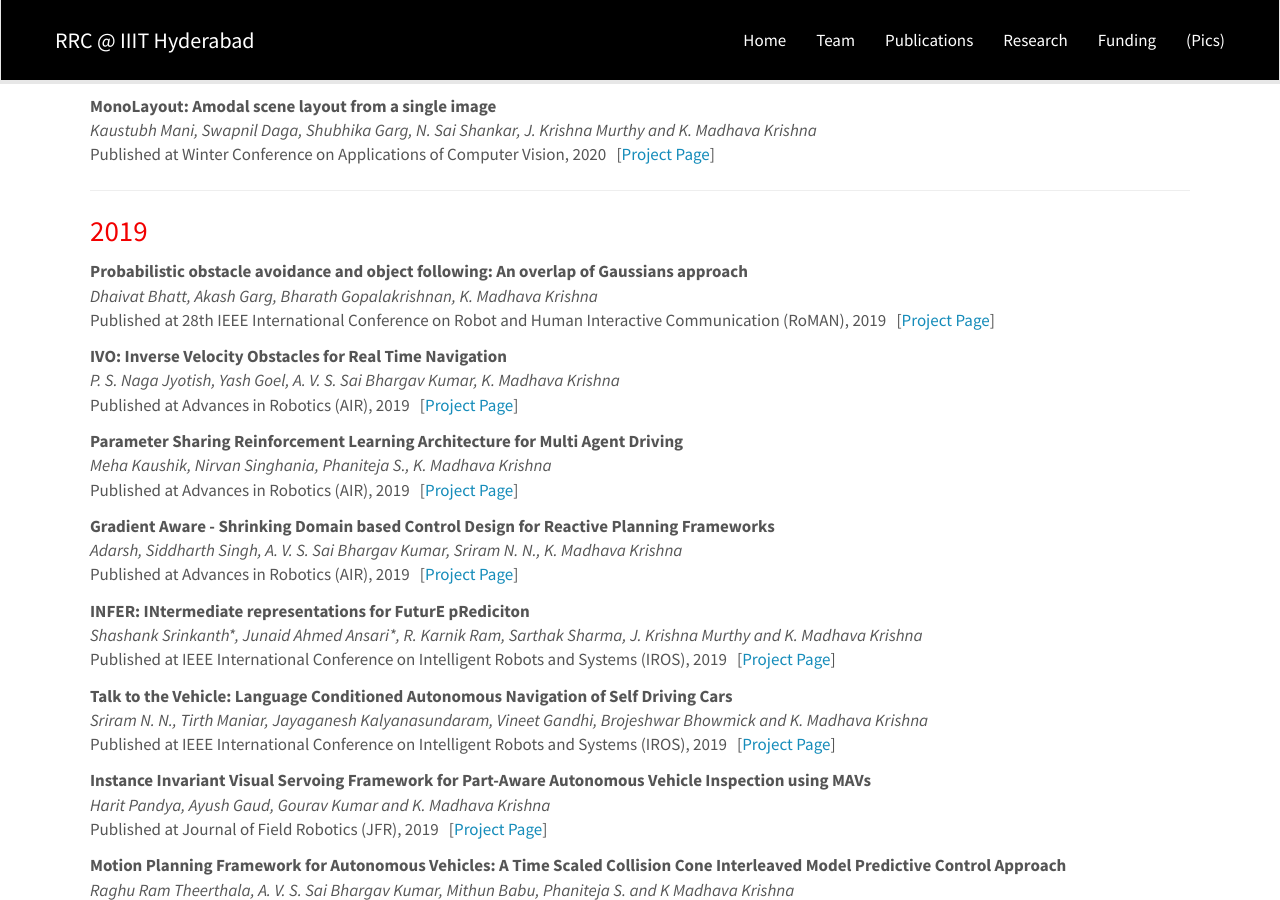
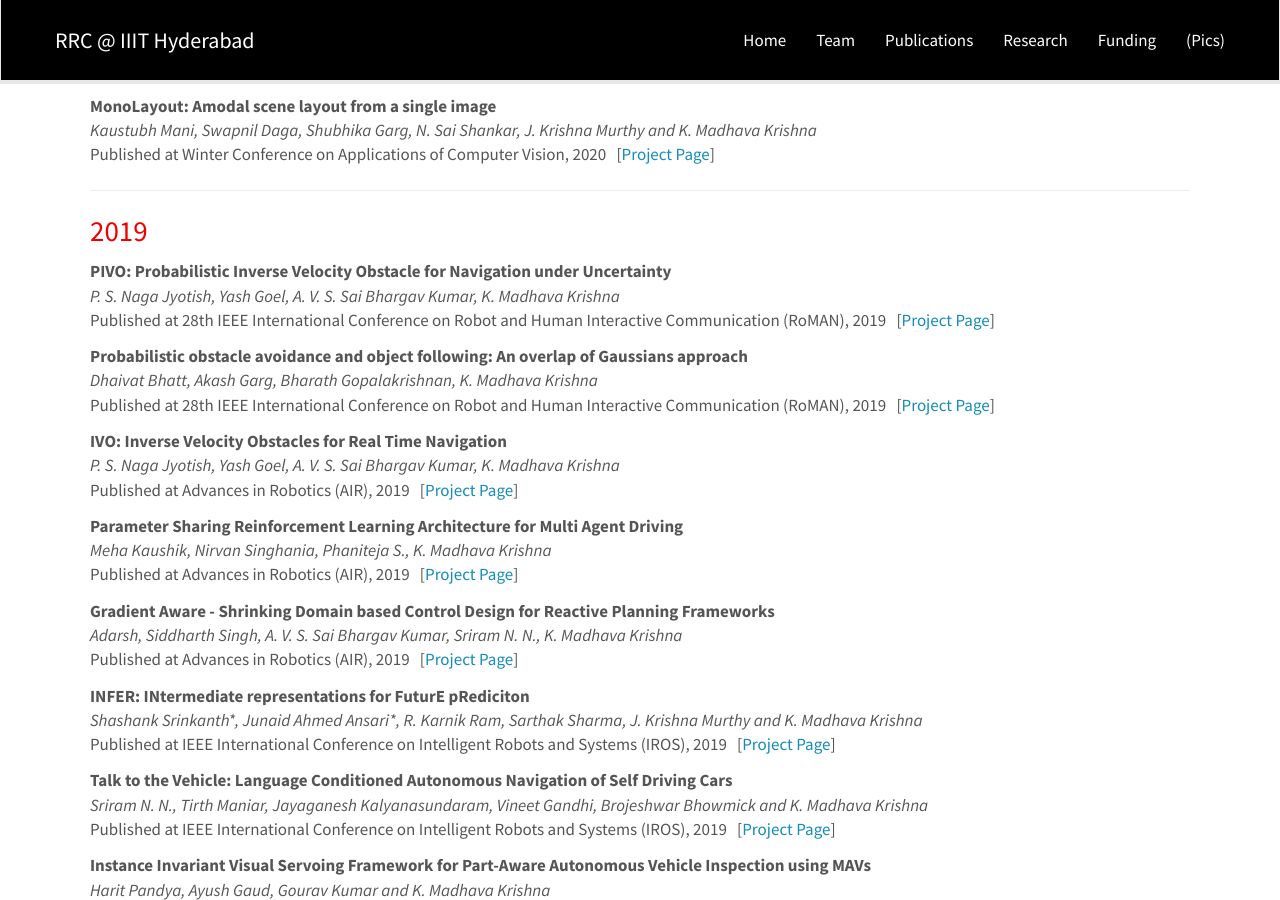
Before and after one commit to sakshammgupta/roboticsiiith.github.io, a Jekyll site: the page built from _pages/publications.md, in a window 1280 px wide and 900 px high, scrolled down 2179 px. Built offline with Jekyll 4.4.1, drawn with Linux system fonts in a browser that asks for light colours; nearby versions of some CDN libraries.

Commit message:
adding paper Jyotish_PIVO Probibilistic Inverse Velocity

```diff
--- a/_data/pubs/2019.yml
+++ b/_data/pubs/2019.yml
@@ -1,3 +1,11 @@
+- title: "PIVO: Probabilistic Inverse Velocity Obstacle for Navigation under Uncertainty"
+  authors: P. S. Naga Jyotish*, Yash Goel*, A. V. S. Sai Bhargav Kumar, K. Madhava Krishna
+
+  venue: 28th IEEE International Conference on Robot and Human Interactive Communication (RoMAN), 2019
+  link:
+    url: publications/2019/Jyotish_PIVO-Probabilistic-Inverse-Velocity
+    display: Project Page
+
 - title: "Probabilistic obstacle avoidance and object following: An overlap of Gaussians approach"
   authors: Dhaivat Bhatt*, Akash Garg*, Bharath Gopalakrishnan, K. Madhava Krishna
 
--- /dev/null
+++ b/_pages/project-pages/2019/Jyotish_PIVO-Probibilistic-Inverse-Velocity.md
@@ -0,0 +1,22 @@
+---
+layout: project-page-new
+title: "PIVO: Probabilistic Inverse Velocity Obstacle for Navigation under Uncertainty"
+authors:
+  - name: P. S. Naga Jyotish*
+    sup: 1
+  - name: Yash Goel*
+    sup: 1
+  - name: A. V. S. Sai Bhargav Kumar
+    sup: 1
+  - name: K. Madhava Krishna
+    sup: 1
+affiliations:
+  - name: IIIT Hyderabad, India
+    link: https://robotics.iiit.ac.in
+    sup: 1
+permalink: publications/2019/Jyotish_PIVO-Probabilistic-Inverse-Velocity
+abstract: "In this paper, we present an algorithmic framework which computes the collision free velocities for the robotin a human shared dynamic and uncertain environment. We extend the concept of Inverse Velocity Obstacle (IVO) to a probabilistic variant to handle the state estimation and motion uncertainties that arise due to the other participants of the environment. These uncertainties are modeled as non-parametric probability distributions. In our PIVO: Probabilistic Inverse Velocity Obstacle, we propose the collision-free navigation as an optimization problem by reformulating the velocity condi-tions of IVO as chance constraints that takes the uncertainty into account. The space of collision-free velocities that result from the presented optimization scheme are associated to a confidence measure as a specified probability. We demonstratethe efficacy of our PIVO through numerical simulations and demonstrating its ability to generate safe trajectories under highly uncertain environments."
+paper: https://iiitaphyd-my.sharepoint.com/:b:/g/personal/robotics_iiit_ac_in/Ec7_DymuePVHmJs5EpXLb-sBbU5RZbioEjp0ueBaGJfYrQ?download=1
+# iframe: https://www.youtube.com/embed/jhjskX4FQwA
+
+---
```
